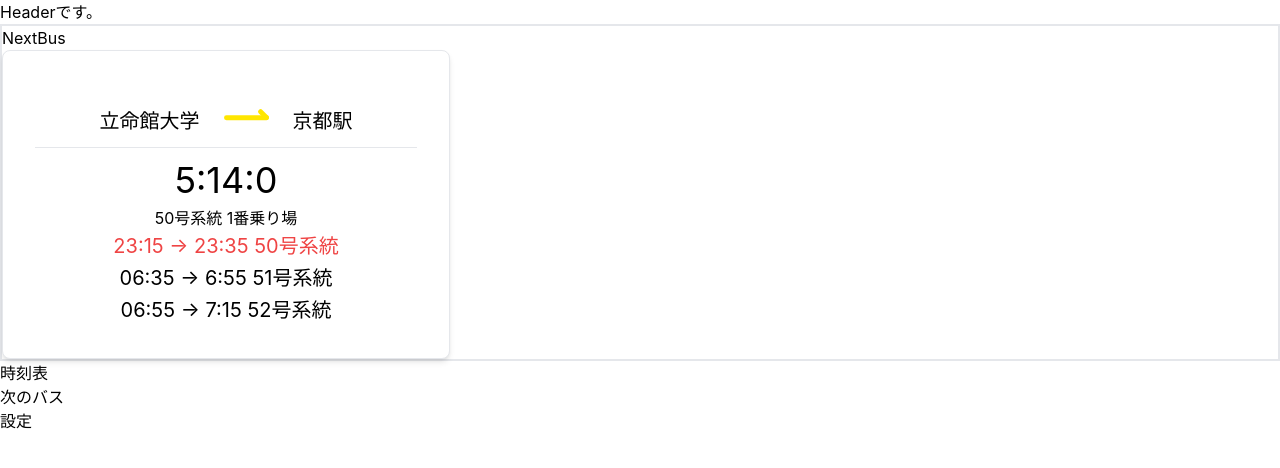
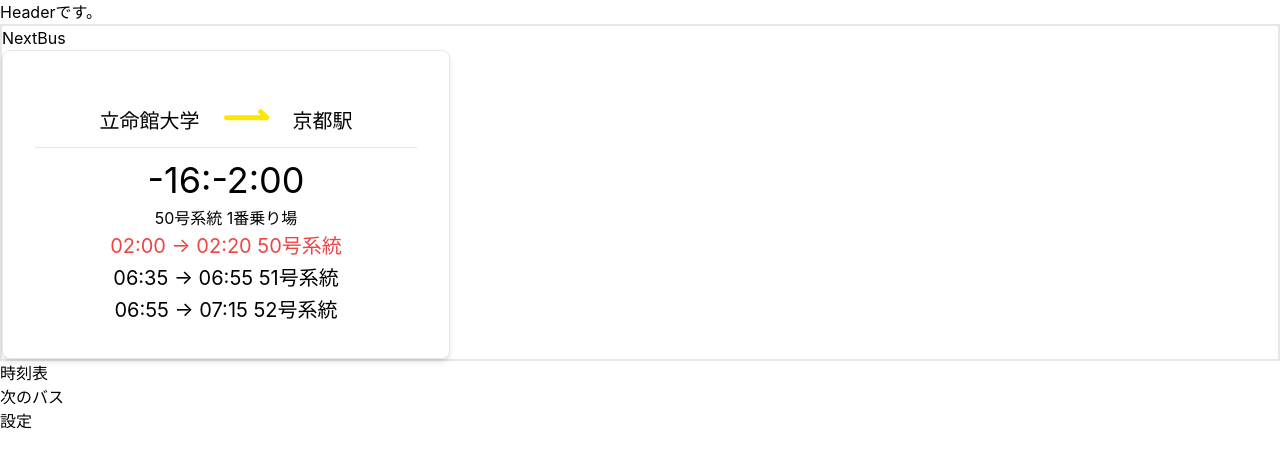
Before and after one commit to Shunkicreate/busdes-kic-web, a React (Create React App) app: page / in a window 1280 px wide. Shown: the top 468 px of the page. Built offline with nearby package versions, Linux system fonts and the light colour scheme; no server answers.

Commit message:
・日を跨がなければカウントダウンできた

```diff
--- a/src/layout/CountDownTimes.tsx
+++ b/src/layout/CountDownTimes.tsx
@@ -23,21 +23,17 @@ const CountDownTimes = (dep_times: Times) => {
     const dep_min = Number(dep_time_split[1])
 
     let count_hour = dep_hour - date.getHours()
-    let count_min = dep_min - date.getMinutes()
+    let count_min = dep_min - date.getMinutes() -1
 
     if (count_min < 0 && count_hour >= 1) {
 
         count_hour -= 1
         count_min += 60
 
-    } else if(count_min < 0){
-
-        count_min += 60
-
     }
 
     return (
-        <div className="text-4xl py-0.5 pt-3">{count_hour}:{count_min}:{59 - date.getSeconds()}</div>
+        <div className="text-4xl py-0.5 pt-3">{count_hour}:{('00' + count_min).slice(-2)}:{('00' + (59 - date.getSeconds())).slice(-2)}</div>
     )
 
 }
--- a/src/layout/NextThreeBusInfo.tsx
+++ b/src/layout/NextThreeBusInfo.tsx
@@ -15,7 +15,7 @@ type Props = {
 const NextBusInfo = (prop: Props) => {
 
     return (
-        <button className={`text-xl py-0.5 ${prop.textColor}`}>{`${prop.deptime} → ${prop.hour}:${prop.min} ${prop.approch}`}</button>
+        <button className={`text-xl py-0.5 ${prop.textColor}`}>{`${prop.deptime} → ${('00' + prop.hour).slice(-2)}:${('00' + prop.min).slice(-2)} ${prop.approch}`}</button>
     )
 }
 
@@ -26,7 +26,7 @@ const NextThreeBusInfo = () => {
         "approach_infos": [
             {
                 "more_min": "約n分後に到着",
-                "real_arrival_time": "23:15",
+                "real_arrival_time": "02:00",
                 "direction": "京都駅前",
                 "via": "50号系統",
                 "scheduled_time": "06:10",
```
